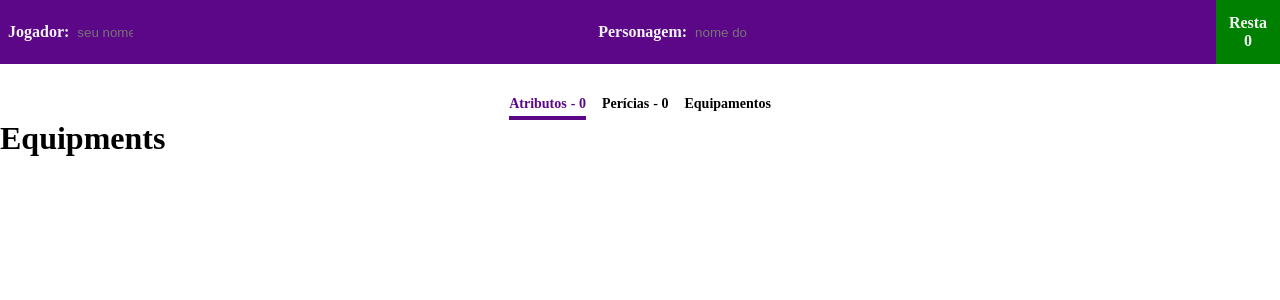
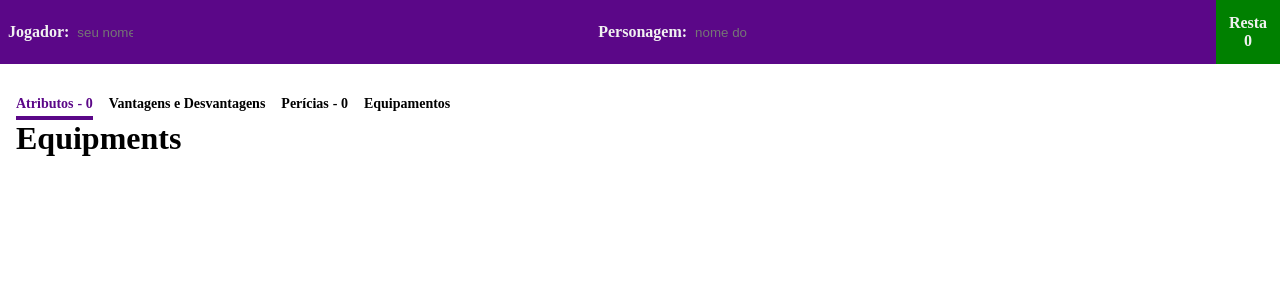
Before and after one commit to diegonacif/atto-rpg, a React (Vite) app: page /equipments in a window 1280 px wide. Shown: the top 300 px of the page. Built offline with nearby package versions, Linux system fonts and the light colour scheme.

Commit message:
feat: sliding navbar

```diff
--- a/package.json
+++ b/package.json
@@ -10,8 +10,10 @@
   },
   "dependencies": {
     "@react-spring/web": "^9.5.5",
+    "bootstrap": "^5.2.2",
     "mathjs": "^11.2.1",
     "react": "^18.2.0",
+    "react-bootstrap": "^2.6.0",
     "react-dom": "^18.2.0",
     "react-hook-form": "^7.37.0",
     "react-router-dom": "^6.4.3",
--- a/src/App.jsx
+++ b/src/App.jsx
@@ -5,6 +5,7 @@ import { Header } from './components/Header/Header';
 import { GlobalSum } from './Contexts/GlobalSum';
 
 import './Styles/global.css';
+// import 'bootstrap/dist/css/bootstrap.min.css';
 
 function App() {
   const [sum, setSum] = useState(0); // Resultado
--- a/src/Styles/global.css
+++ b/src/Styles/global.css
@@ -62,12 +62,15 @@ a, a:visited, a:hover, a:active {
   display: flex;
   justify-content: center;
   align-items: center;
-  width: 100%;
+  width: -webkit-max-content;
+  width: -moz-max-content;
+  width: max-content;
   margin-top: 2rem;
 }
 .navbar ul {
   display: flex;
   gap: 1rem;
+  width: 100%;
 }
 .navbar ul .category-wrapper {
   padding-bottom: 0.5rem;
@@ -103,6 +106,12 @@ a, a:visited, a:hover, a:active {
 }
 .attributes .navbar-container {
   grid-column-start: span 2;
+  overflow: scroll;
+  max-width: 100vw;
+  scrollbar-width: none;
+}
+.attributes .navbar-container:-webkit-scrollbar { /* Sumindo com a scrollbar */
+  display: none;
 }
 .attributes section {
   width: 100%;
@@ -205,4 +214,46 @@ a, a:visited, a:hover, a:active {
   align-items: center;
   justify-content: center;
   gap: 0.25rem;
+}
+
+.perks-flaws-container {
+  display: flex;
+  flex-direction: column;
+  padding: 0 1rem;
+}
+.perks-flaws-container .navbar-container {
+  overflow: scroll;
+  max-width: 100vw;
+  scrollbar-width: none;
+}
+.perks-flaws-container .navbar-container:-webkit-scrollbar { /* Sumindo com a scrollbar */
+  display: none;
+}
+
+.skills-container {
+  display: flex;
+  flex-direction: column;
+  padding: 0 1rem;
+}
+.skills-container .navbar-container {
+  overflow: scroll;
+  max-width: 100vw;
+  scrollbar-width: none;
+}
+.skills-container .navbar-container:-webkit-scrollbar { /* Sumindo com a scrollbar */
+  display: none;
+}
+
+.equipments-container {
+  display: flex;
+  flex-direction: column;
+  padding: 0 1rem;
+}
+.equipments-container .navbar-container {
+  overflow: scroll;
+  max-width: 100vw;
+  scrollbar-width: none;
+}
+.equipments-container .navbar-container:-webkit-scrollbar { /* Sumindo com a scrollbar */
+  display: none;
 }/*# sourceMappingURL=global.css.map */
--- a/src/components/Attributes/_Attributes.scss
+++ b/src/components/Attributes/_Attributes.scss
@@ -9,6 +9,8 @@
 
   .navbar-container {
     grid-column-start: span 2;
+    @include sliderNavbar;
+
   }
 
   section {
--- /dev/null
+++ b/src/components/Equipments/_Equipments.scss
@@ -0,0 +1,9 @@
+.equipments-container {
+  display: flex;
+  flex-direction: column;
+  padding: 0 1rem;
+
+  .navbar-container {
+    @include sliderNavbar;
+  }
+}
--- a/src/components/Navbar/Navbar.jsx
+++ b/src/components/Navbar/Navbar.jsx
@@ -26,17 +26,24 @@ export const Navbar = () => {
           <span>- {globalSum.attSum}</span>
         </Link>
         <Link
-          to="/skills"
+          to="/perks-flaws"
           onClick={() => handleClick(2)}
           className={isActive === 2 ? 'category-wrapper active' : 'category-wrapper'}
+        >
+          <span>Vantagens e Desvantagens</span>
+        </Link>
+        <Link
+          to="/skills"
+          onClick={() => handleClick(3)}
+          className={isActive === 3 ? 'category-wrapper active' : 'category-wrapper'}
         >
           <span>Perícias</span>
           <span>- {globalSum.skillSum}</span>
         </Link>
         <Link
           to="/equipments"
-          onClick={() => handleClick(3)}
-          className={isActive === 3 ? 'category-wrapper active' : 'category-wrapper'}
+          onClick={() => handleClick(4)}
+          className={isActive === 4 ? 'category-wrapper active' : 'category-wrapper'}
         >
           <span>Equipamentos</span>
         </Link>
--- a/src/components/Navbar/_Navbar.scss
+++ b/src/components/Navbar/_Navbar.scss
@@ -2,12 +2,13 @@
   display: flex;
   justify-content: center;
   align-items: center;
-  width: 100%;
+  width: max-content;
   margin-top: 2rem;
 
   ul {
     display: flex;
     gap: 1rem;
+    width: 100%;
 
     // &.active {
     //   color: $primary-color;
--- /dev/null
+++ b/src/components/PerksFlaws/PerksFlaws.jsx
@@ -0,0 +1,14 @@
+import { Navbar } from '../Navbar/Navbar';
+
+import '../../Styles/global.css';
+
+export const PerksFlaws = () => {
+  return (
+    <div className="perks-flaws-container">
+      <div className="navbar-container">
+        <Navbar />
+      </div>
+      <h1>Vantagens e Desvantagens</h1>
+    </div>
+  )
+}
--- a/src/main.jsx
+++ b/src/main.jsx
@@ -13,6 +13,7 @@ import { Skills } from './components/Skills/Skills';
 import { Equipments } from './components/Equipments/Equipments';
 import { Attributes } from './components/Attributes/Attributes';
 import { Experience } from './pages/Experience/Experience';
+import { PerksFlaws } from './components/PerksFlaws/PerksFlaws';
 
 ReactDOM.createRoot(document.getElementById('root')).render(
   <BrowserRouter>
@@ -20,6 +21,7 @@ ReactDOM.createRoot(document.getElementById('root')).render(
       <Route path="/" element={<App />}>
         <Route index element={<Attributes />} />
         <Route path="skills" element={<Skills />} />
+        <Route path="perks-flaws" element={<PerksFlaws />} />
         <Route path="equipments" element={<Equipments />} />
         <Route path="experience" element={<Experience />} />
       </Route>
```
Also changed, not shown: src/Styles/global.scss (+13 -0 lines), src/components/PerksFlaws/_PerksFlaws.scss (added, +9 -0 lines), src/components/Skills/_Skills.scss (added, +9 -0 lines), 2 other files (tests, documents, lock files or other folders).
